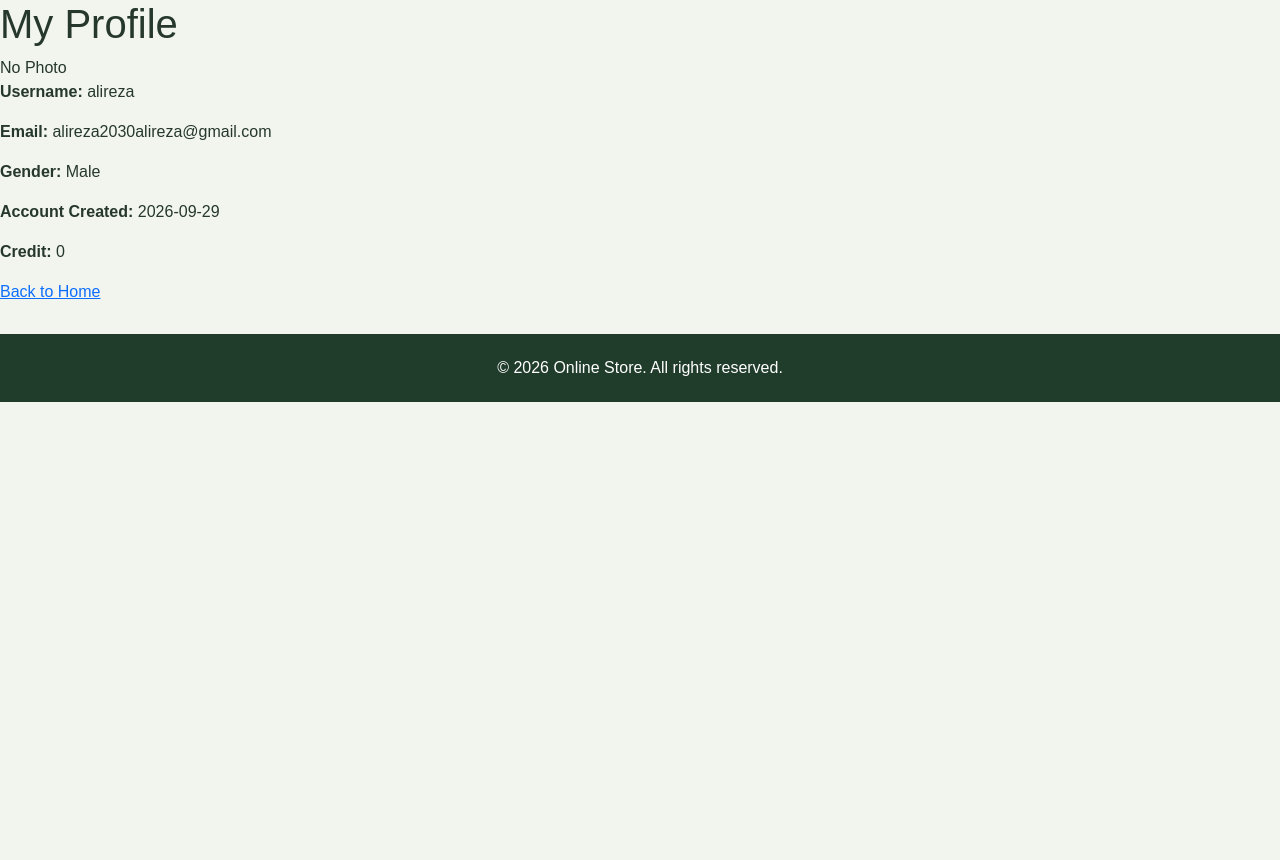
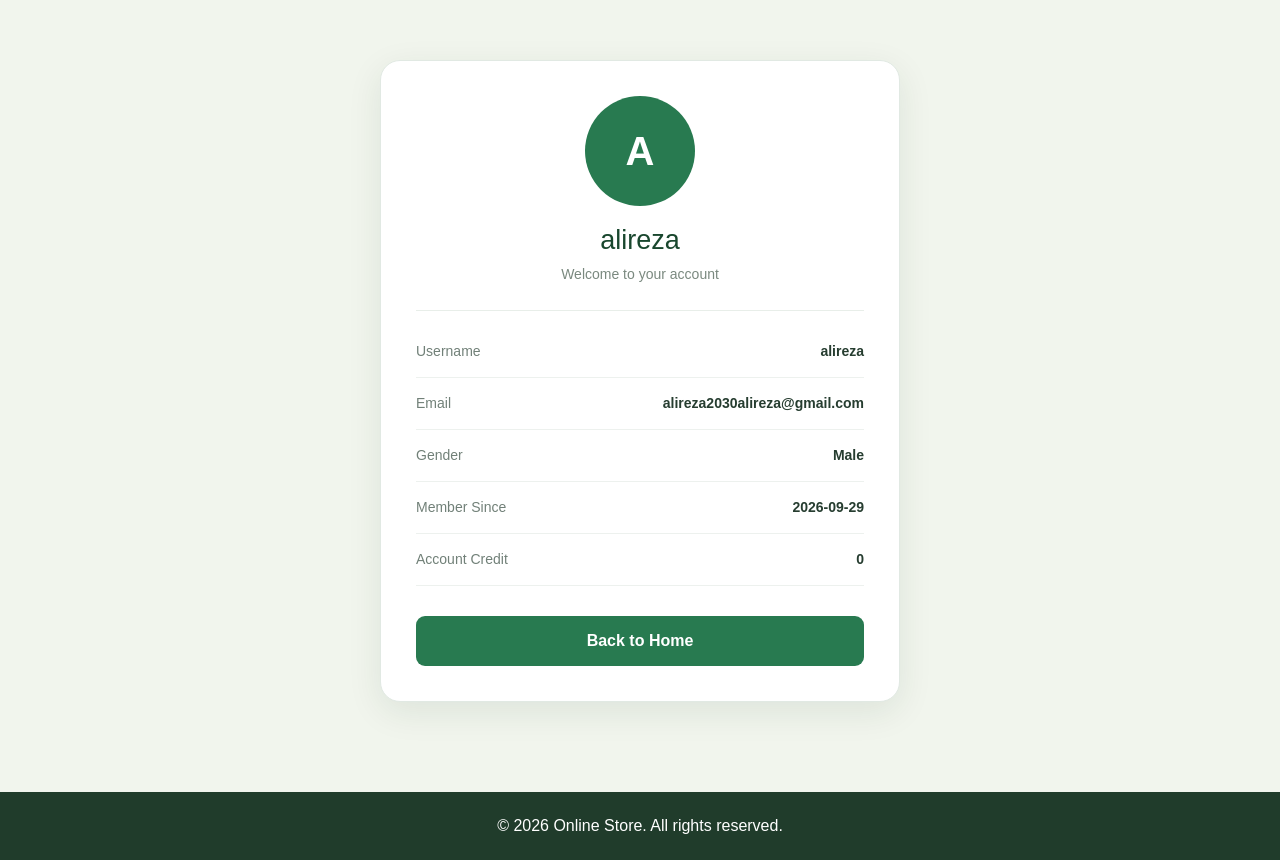
Before and after one commit to alireza2040afshari-web/Store, a Django app: page /accounts/profile/ in a window 1280 px wide. Shown: the part 66-926 px from the top of the page. Before the commit the page ends 468 px from the top, so only its background shows below. Run offline with Django 5.2, Linux system fonts and the light colour scheme; a user stored in the database is signed in; data comes from the database, SQL or seed files in the repository; both versions use the stored data as it was after the commit; some libraries are stand-ins or nearby versions.

Commit message:
create register & profile

```diff
--- a/store/accounts/templates/account/profile.html
+++ b/store/accounts/templates/account/profile.html
@@ -7,8 +7,7 @@
 <section class="profile-section">
     <div class="profile-card">
 
-        <h1>My Profile</h1>
-
+        <div class="profile-header">
             {% if profile.profileImage %}
                 <img
                     src="{{ profile.profileImage.url }}"
@@ -16,37 +15,45 @@
                     class="profile-image"
                 >
             {% else %}
-            <div class="profile-placeholder">No Photo</div>
+                <div class="profile-image-placeholder">
+                    {{ request.user.username|first|upper }}
+                </div>
             {% endif %}
 
-        <div class="profile-info">
-            <p>
-                <strong>Username:</strong>
-                {{ request.user.username }}
-            </p>
-
-            <p>
-                <strong>Email:</strong>
-                {{ request.user.email|default:"Not provided" }}
-            </p>
-
-            <p>
-                <strong>Gender:</strong>
-                {{ profile.get_status_display }}
-            </p>
-
-            <p>
-                <strong>Account Created:</strong>
-                {{ date_join }}
-            </p>
-
-            <p>
-                <strong>Credit:</strong>
-                {{ profile.credit }}
-            </p>
+            <h1>{{ request.user.username }}</h1>
+            <p>Welcome to your account</p>
         </div>
 
-        <a href="{% url 'home' %}" class="profile-button">
+        <div class="profile-details">
+
+            <div class="profile-item">
+                <span>Username</span>
+                <strong>{{ request.user.username }}</strong>
+            </div>
+
+            <div class="profile-item">
+                <span>Email</span>
+                <strong>{{ request.user.email|default:"Not provided" }}</strong>
+            </div>
+
+            <div class="profile-item">
+                <span>Gender</span>
+                <strong>{{ profile.get_status_display }}</strong>
+            </div>
+
+            <div class="profile-item">
+                <span>Member Since</span>
+                <strong>{{ date_join }}</strong>
+            </div>
+
+            <div class="profile-item">
+                <span>Account Credit</span>
+                <strong>{{ profile.credit }}</strong>
+            </div>
+
+        </div>
+
+        <a href="{% url 'home' %}" class="profile-home-button">
             Back to Home
         </a>
 
--- a/store/accounts/views.py
+++ b/store/accounts/views.py
@@ -5,6 +5,8 @@
 from django.conf import settings
 from django.contrib.auth.decorators import login_required
 from accounts.models import ProfileModel
+from django.contrib.auth.forms import UserCreationForm
+from django.db import transaction
 
 
 def loginView(request):
@@ -42,6 +44,25 @@
         return render(request, "account/login.html", {})
 
 
+def registerView(request):
+    form = UserCreationForm(request.POST or None)
+
+    if form.is_valid():
+        with transaction.atomic():
+            user = form.save()
+
+            ProfileModel.objects.create(
+                user=user,
+                status=1,
+                credit=0
+            )
+
+            login(request, user)
+            return redirect("profile")
+
+    return render(request, "account/register.html", {"form": form})
+
+
 def logoutView(request):
     logout(request)
     return redirect("home")
@@ -49,9 +70,17 @@
 
 @login_required
 def profileView(request):
-    profile = request.user.profile
+    profile, created = ProfileModel.objects.get_or_create(
+        user=request.user,
+        defaults={
+            "status": 1,
+            "credit": 0,
+        }
+    )
+
     context = {
-        "profile" : profile,
-        "date_join" : request.user.date_joined.strftime("%Y-%m-%d")
+        "profile": profile,
+        "date_join": request.user.date_joined.strftime("%Y-%m-%d")
     }
-    return render(request,'account/profile.html',context)
+
+    return render(request, "account/profile.html", context)
--- a/store/selling/static/store/css/style.css
+++ b/store/selling/static/store/css/style.css
@@ -427,3 +427,284 @@ body.simple-theme .product p { color: #666; }
         padding: 24px 20px;
     }
 }
+
+/* Registration Page */
+
+.register-section {
+    min-height: 80vh;
+    display: flex;
+    justify-content: center;
+    align-items: center;
+    padding: 50px 20px;
+    background: #f3f7f5;
+}
+
+.register-card {
+    width: 100%;
+    max-width: 480px;
+    padding: 40px;
+    background: #ffffff;
+    border: 1px solid #e2ebe5;
+    border-radius: 18px;
+    box-shadow: 0 12px 35px rgba(25, 75, 48, 0.09);
+}
+
+.register-icon {
+    width: 65px;
+    height: 65px;
+    display: flex;
+    justify-content: center;
+    align-items: center;
+    margin: 0 auto 18px;
+    border-radius: 50%;
+    background: #e0f2e7;
+    font-size: 30px;
+}
+
+.register-card h1 {
+    margin: 0 0 10px;
+    text-align: center;
+    color: #173d2c;
+    font-size: 30px;
+}
+
+.register-subtitle {
+    margin-bottom: 30px;
+    text-align: center;
+    color: #718078;
+    font-size: 14px;
+    line-height: 1.7;
+}
+
+.register-field {
+    margin-bottom: 22px;
+}
+
+.register-field label {
+    display: block;
+    margin-bottom: 8px;
+    color: #263d31;
+    font-size: 14px;
+    font-weight: 600;
+}
+
+.register-field input {
+    display: block;
+    width: 100%;
+    min-height: 46px;
+    padding: 12px 14px;
+    border: 1px solid #d5e1d9;
+    border-radius: 9px;
+    background: #fbfdfb;
+    color: #263d31;
+    font-size: 14px;
+    outline: none;
+    transition: border-color 0.2s, box-shadow 0.2s;
+}
+
+.register-field input:focus {
+    border-color: #287a50;
+    box-shadow: 0 0 0 3px rgba(40, 122, 80, 0.12);
+}
+
+.register-field small {
+    display: block;
+    margin-top: 7px;
+    color: #7b8980;
+    font-size: 12px;
+    line-height: 1.7;
+}
+
+.register-field ul {
+    padding-left: 20px;
+    color: #7b8980;
+    font-size: 12px;
+    line-height: 1.8;
+}
+
+.register-button {
+    width: 100%;
+    padding: 14px;
+    border: none;
+    border-radius: 9px;
+    background: #247548;
+    color: #ffffff;
+    font-size: 16px;
+    font-weight: 600;
+    cursor: pointer;
+    transition: background 0.2s, transform 0.2s;
+}
+
+.register-button:hover {
+    background: #195b36;
+    transform: translateY(-1px);
+}
+
+.register-errors {
+    margin-bottom: 22px;
+    padding: 12px 15px;
+    border: 1px solid #f1caca;
+    border-radius: 9px;
+    background: #fff3f3;
+    color: #b42318;
+    font-size: 13px;
+    line-height: 1.7;
+}
+
+.register-errors p {
+    margin: 4px 0;
+}
+
+.register-footer {
+    display: flex;
+    justify-content: center;
+    flex-wrap: wrap;
+    gap: 7px;
+    margin-top: 28px;
+    padding-top: 22px;
+    border-top: 1px solid #e8eee9;
+    color: #718078;
+    font-size: 14px;
+}
+
+.register-footer a {
+    color: #247548;
+    font-weight: 600;
+    text-decoration: none;
+}
+
+.register-footer a:hover {
+    text-decoration: underline;
+}
+
+@media (max-width: 500px) {
+    .register-card {
+        padding: 28px 22px;
+    }
+
+    .register-card h1 {
+        font-size: 26px;
+    }
+}
+/* Profile Page */
+
+.profile-section {
+    min-height: 75vh;
+    padding: 60px 20px;
+    display: flex;
+    justify-content: center;
+    align-items: center;
+}
+
+.profile-card {
+    width: 100%;
+    max-width: 520px;
+    padding: 35px;
+    background: #ffffff;
+    border: 1px solid #e1e9e3;
+    border-radius: 20px;
+    box-shadow: 0 10px 35px rgba(20, 60, 35, 0.09);
+    color: #263d30;
+}
+
+.profile-header {
+    text-align: center;
+    padding-bottom: 25px;
+    border-bottom: 1px solid #e8eee9;
+}
+
+.profile-image,
+.profile-image-placeholder {
+    width: 110px;
+    height: 110px;
+    margin: 0 auto 18px;
+    border-radius: 50%;
+}
+
+.profile-image {
+    display: block;
+    object-fit: cover;
+    border: 4px solid #e1f0e5;
+}
+
+.profile-image-placeholder {
+    display: flex;
+    align-items: center;
+    justify-content: center;
+    background: #287a50;
+    color: white;
+    font-size: 40px;
+    font-weight: bold;
+}
+
+.profile-header h1 {
+    margin: 0 0 8px;
+    color: #19472e;
+    font-size: 27px;
+    overflow-wrap: anywhere;
+}
+
+.profile-header p {
+    margin: 0;
+    color: #7a897f;
+    font-size: 14px;
+}
+
+.profile-details {
+    padding: 15px 0;
+}
+
+.profile-item {
+    display: flex;
+    justify-content: space-between;
+    align-items: center;
+    gap: 15px;
+    padding: 15px 0;
+    border-bottom: 1px solid #edf1ee;
+}
+
+.profile-item span {
+    color: #718078;
+    font-size: 14px;
+}
+
+.profile-item strong {
+    color: #263d30;
+    font-size: 14px;
+    text-align: right;
+    overflow-wrap: anywhere;
+}
+
+.profile-home-button {
+    display: block;
+    width: 100%;
+    margin-top: 15px;
+    padding: 13px;
+    border-radius: 9px;
+    background: #287a50;
+    color: white;
+    text-align: center;
+    text-decoration: none;
+    font-weight: 600;
+    transition: background 0.2s;
+}
+
+.profile-home-button:hover {
+    background: #195b36;
+    color: white;
+}
+
+@media (max-width: 500px) {
+    .profile-card {
+        padding: 25px 20px;
+    }
+
+    .profile-item {
+        align-items: flex-start;
+    }
+
+    .profile-item span,
+    .profile-item strong {
+        font-size: 13px;
+    }
+}
--- a/store/store/urls.py
+++ b/store/store/urls.py
@@ -21,6 +21,7 @@ from selling.views import homeView, productList, detailView
 from accounts.views import logoutView, loginView, profileView
 from django.conf import settings
 from django.conf.urls.static import static
+from accounts.views import registerView
 
 urlpatterns = [
     path('admin/', admin.site.urls),
@@ -30,6 +31,7 @@ urlpatterns = [
     path('login/', loginView, name='login'),
     path('logout/', logoutView, name='logout'),
     path('accounts/profile/', profileView, name='profile'),
+    path("register/", registerView, name="register"),
     ]
 
 if settings.DEBUG:
```
Also changed, not shown: store/accounts/templates/account/register.html (added, +64 -0 lines), store/accounts/static/account/css/style.css (line endings or trailing spaces), store/db.sqlite3. Lines whose indentation alone changed are shown as unchanged.
